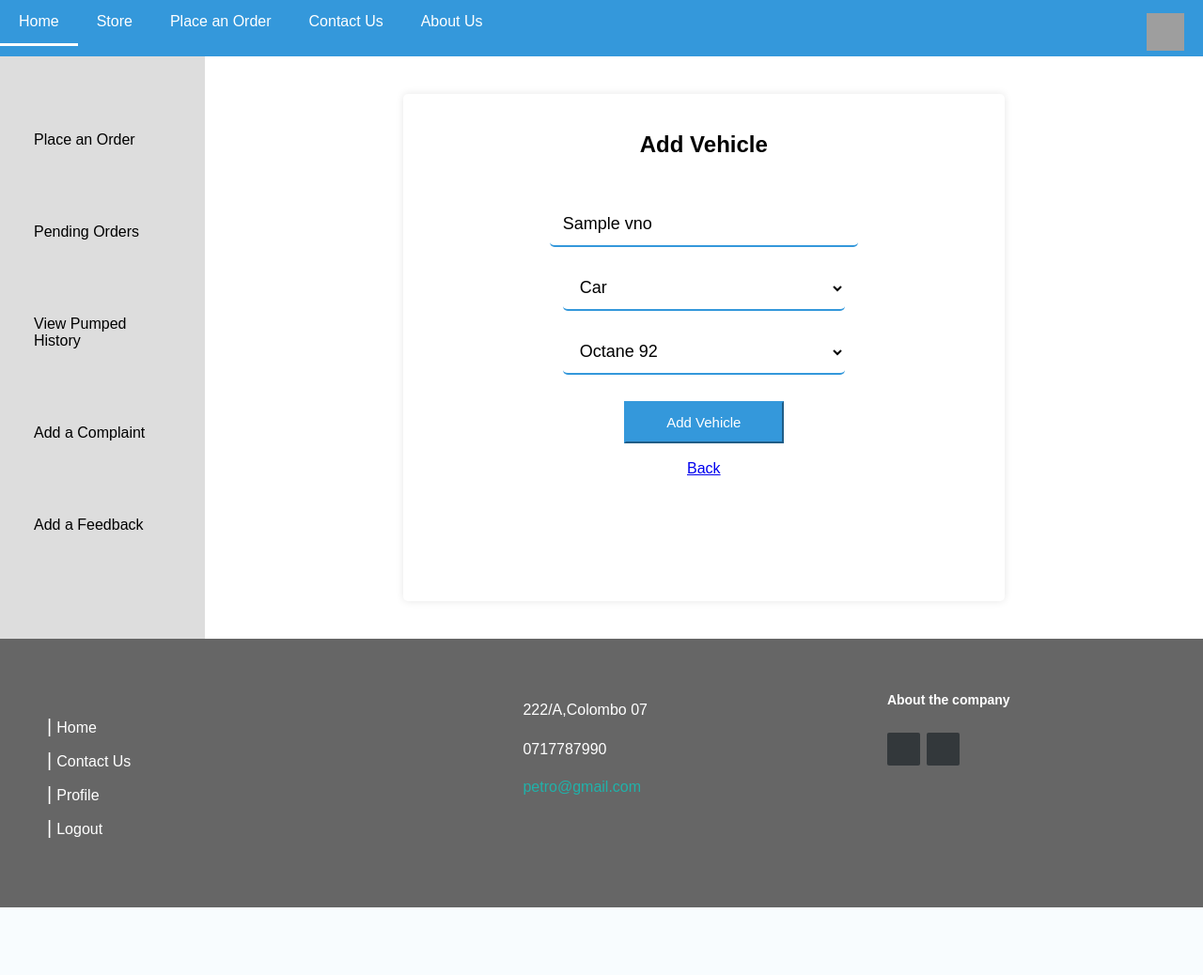
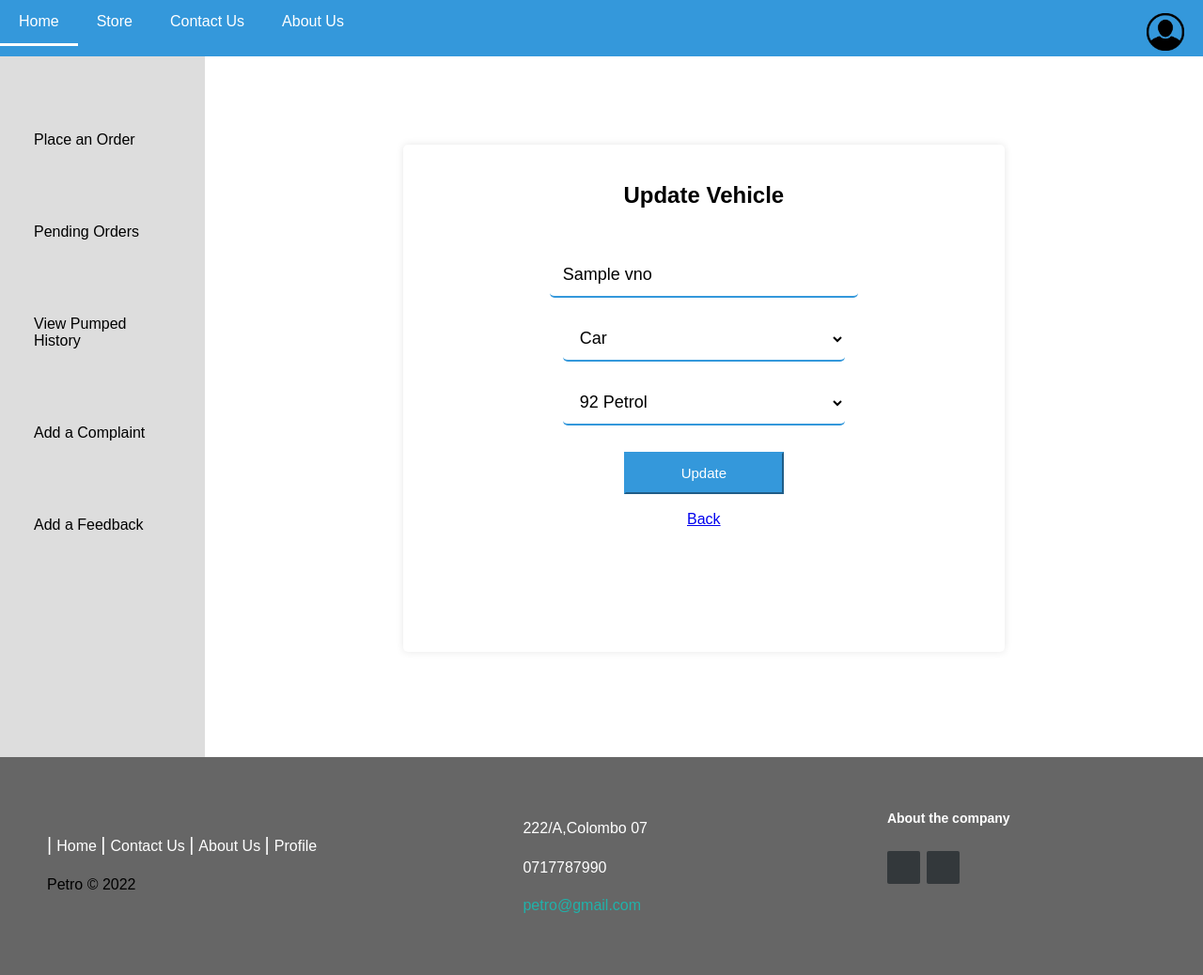
Before and after one commit to Gitash4cs/2nd-Year-Project, a PHP site: the page made by PETRO/app/views/Customer/addvehicle1.view.php in a window 1280 px wide. Shown: the whole page at 94% size. Before the commit the page ends 966 px from the top, so only its background shows below. Run offline with PHP 8.4, Linux system fonts and the light colour scheme; the template is opened without the code that fills it: most values are stand-ins (such as "Sample title", 1, 10 or a date in 2020); some libraries are stand-ins or nearby versions; grey boxes are pictures that could not be loaded.

Commit message:
remove conflict in customer addvehicle

```diff
--- a/PETRO/app/controllers/Customer/Home.php
+++ b/PETRO/app/controllers/Customer/Home.php
@@ -1,5 +1,5 @@
 <?php
-    // (change162)
+
 
 class Home extends Controller
 {
--- a/PETRO/app/models/Customer/M_Home.php
+++ b/PETRO/app/models/Customer/M_Home.php
@@ -1,5 +1,5 @@
 <?php
-    // (change162)
+
 
 class M_Home extends Model
 {
--- a/PETRO/app/views/Customer/addvehicle1.view.php
+++ b/PETRO/app/views/Customer/addvehicle1.view.php
@@ -1,4 +1,3 @@
-<!-- // (change162) -->
 
 
 
@@ -21,16 +20,14 @@
 <div class="navbar">
 <a href="<?php echo ROOT ?>/Customer/Home" class="active">Home</a>
   <a href="<?php echo ROOT ?>/Customer/Shop" class="">Store</a>
-  <a href="<?php echo ROOT ?>/Customer/Mv" class="">Place an Order</a>
   <a href="<?php echo ROOT ?>/Customer/Contact">Contact Us</a>
   <a href="<?php echo ROOT ?>/Customer/About">About Us</a>
-  <a href="<?php echo ROOT ?>/Customer/Profile" class="right"><img src="<?php echo ROOT ?>/image/xx.png" width="40px" height="40px"></a>
+  <a href="<?php echo ROOT ?>/Customer/Profile" class="right"><img src="<?php echo ROOT ?>/image/pro.png" width="40px" height="40px"></a>
 
 </div>
 
 <div class="row">
   <div class="side">
-
 
   <a href="<?php echo ROOT ?>/Customer/Mv"> <i class="fa fa-car"></i> Place an Order</a>
     <a href="<?php echo ROOT ?>/Customer/Pendingpetrol"> <i class="fa fa-car"></i> Pending Orders</a>
@@ -42,19 +39,17 @@
 
    <div class="main">
 
-
+     <br><br><br>
 
 <div class="form-container">
 
 
-
-
-   <form action="" method="post" enctype="multipart/form-data">
+<form action="<?php echo ROOT?>/Customer/Addvehicle1/add" method="POST">
 
 
       <div class="container">
 
-	 <h2> Add Vehicle </h2>
+	 <h2> Update Vehicle </h2>
 
        <br>
        <?php
@@ -66,29 +61,33 @@
       ?>
 
 
-            <input type="text" name="update_vno" value="<?php echo $data['vno']; ?>" class="box">
+            <input type="text" name="vno" value="<?php echo $data['vno']; ?>" class="box">
 			<br>
-         	   <select name="update_vtype" class="box" id="vno1" value="<?php echo $data['vtype']; ?>"  >
+         	   <select name="vtype" class="box" id="vno1" value="<?php echo $data['vtype']; ?>"  >
 
                                     <option value="car">Car</option>
                                     <option value="van">Van</option>
                                 </select>
 
 			<br>
-			  <select name="update_ftype" class="box" id="vno1" value="<?php echo $data['ftype']; ?>"  >
+			  <select name="ftype" class="box" id="vno1" value="<?php echo $data['ftype']; ?>"  >
 
-                                    <option value="92-Octane">Octane 92</option>
-                                    <option value="95-Octane">Octane 95</option>
-									  <option value="Super-Diesel">Super Diesel</option>
-                                    <option value="Diesel">Diesel</option>
+                                    <option value="92-Octane">92 Petrol</option>
+                                    <option value="95-Octane">95 Petrol</option>
+
+
+									  <option value="Super-Diesel">Super - Diesel</option>
+                                    <option value="Diesel">Auto - Diesel</option>
                                 </select>
 
 			  <br>
 
 
 
+
          </div><br>
-		   <input type="submit" value="Add Vehicle" name="Add vehicle" class="btn"><br><br>
+		   <input type="submit" value="Update" name="Update vehicle" class="btn"><br><br>
+
 		<a href="profile.php">Back</a>
 
 
@@ -104,26 +103,31 @@
 
 
 
-
+   <br><br><br><br>
 
 </div>
+<br><br>
 </div>
+
 
 <footer class="footer">
 <div class="footer-left">
 
+
+
 				<p class="footer-links">
-                 <a href="#" class="link-1">Home</a><br>
+					<a href="#" class="link-1">Home</a>
 
-                 <a href="#">Contact Us</a><br>
+					<a href="#">Contact Us</a>
 
-                 <a href="#">Profile</a><br>
+					<a href="#">About Us</a>
 
-                 <a href="logout.php">Logout</a>
+					<a href="#">Profile</a>
 
 
 				</p>
 
+				<p class="footer-company-name">Petro © 2022</p>
 			</div>
 
 			<div class="footer-center">
--- a/PETRO/app/views/Customer/addvehicle2.view.php
+++ b/PETRO/app/views/Customer/addvehicle2.view.php
@@ -1,4 +1,3 @@
-<!-- // (change162) -->
 
 
 
--- a/PETRO/app/views/Customer/addvehicle3.view.php
+++ b/PETRO/app/views/Customer/addvehicle3.view.php
@@ -1,4 +1,3 @@
-<!-- // (change162) -->
 
 
 
```
Also changed, not shown: PETRO/app/models/Customer/M_Addvehicle1.php (+20 -13 lines). Lines whose indentation alone changed are shown as unchanged.
